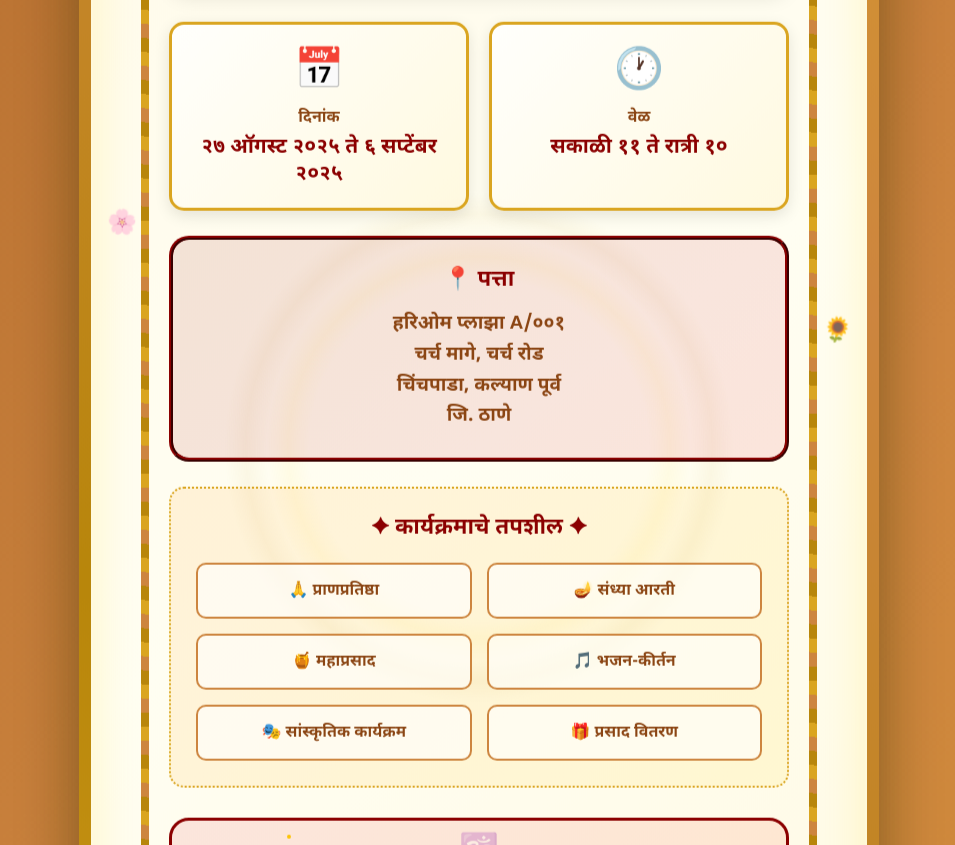
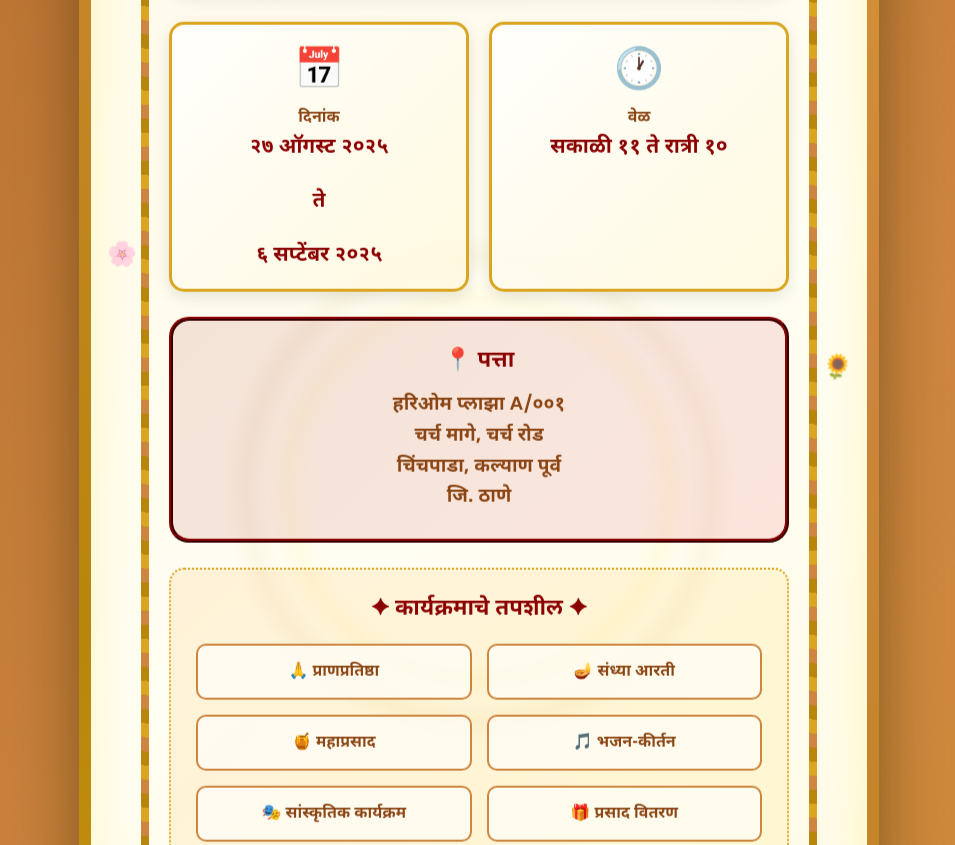
Before and after one commit to RohitSadavarti/invitation, a plain HTML site: page index.html in a window 1280 px wide. Shown: the part 774-1619 px from the top of the page, without its empty margins (161-1116 px from the left). Drawn offline with Linux system fonts and the light colour scheme.

Commit message:
Update index.html

```diff
--- a/index.html
+++ b/index.html
@@ -602,7 +602,7 @@
                     <div class="date-time-card">
                         <span class="card-icon">📅</span>
                         <div class="card-label">दिनांक</div>
-                        <div class="card-value">२७ ऑगस्ट २०२५ ते ६ सप्टेंबर २०२५</div>
+                        <div class="card-value">२७ ऑगस्ट २०२५ <br><br>ते <br><br>६ सप्टेंबर २०२५</div>
                     </div>
                     <div class="date-time-card">
                         <span class="card-icon">🕐</span>
```
